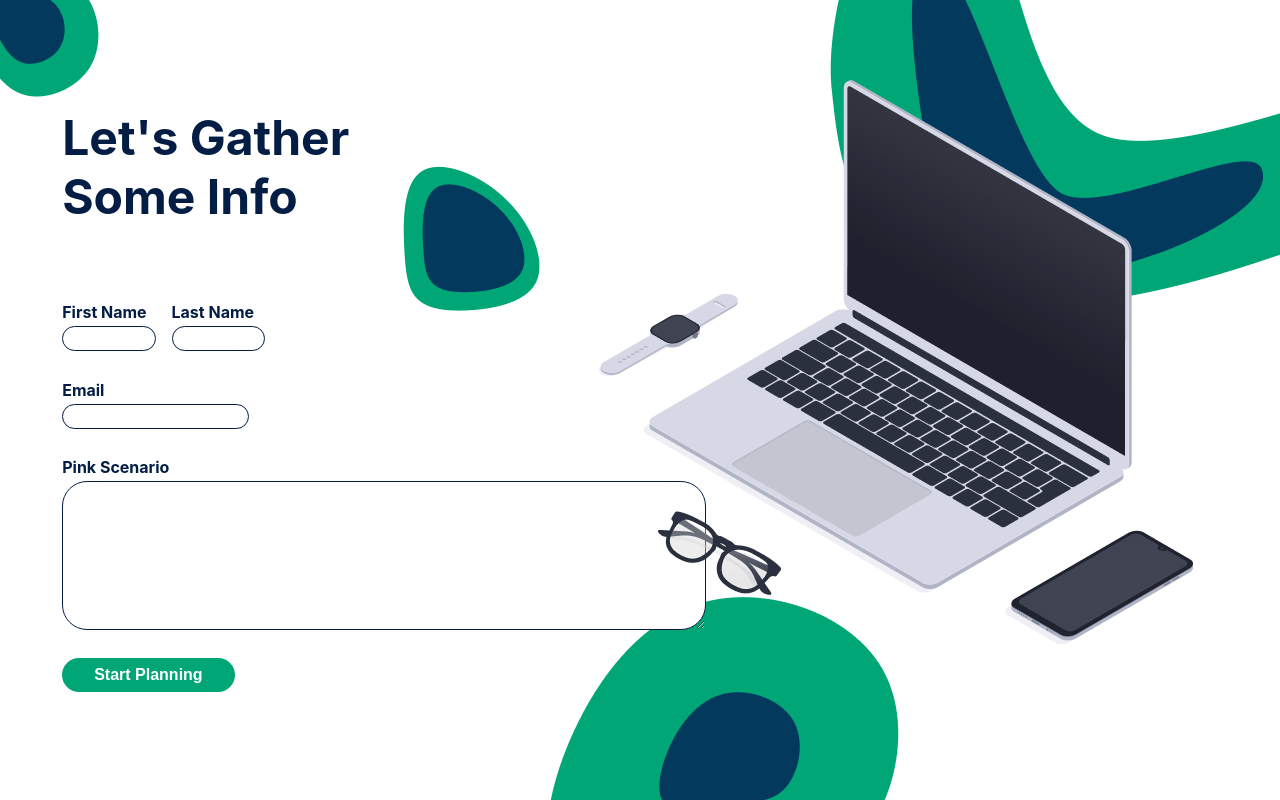
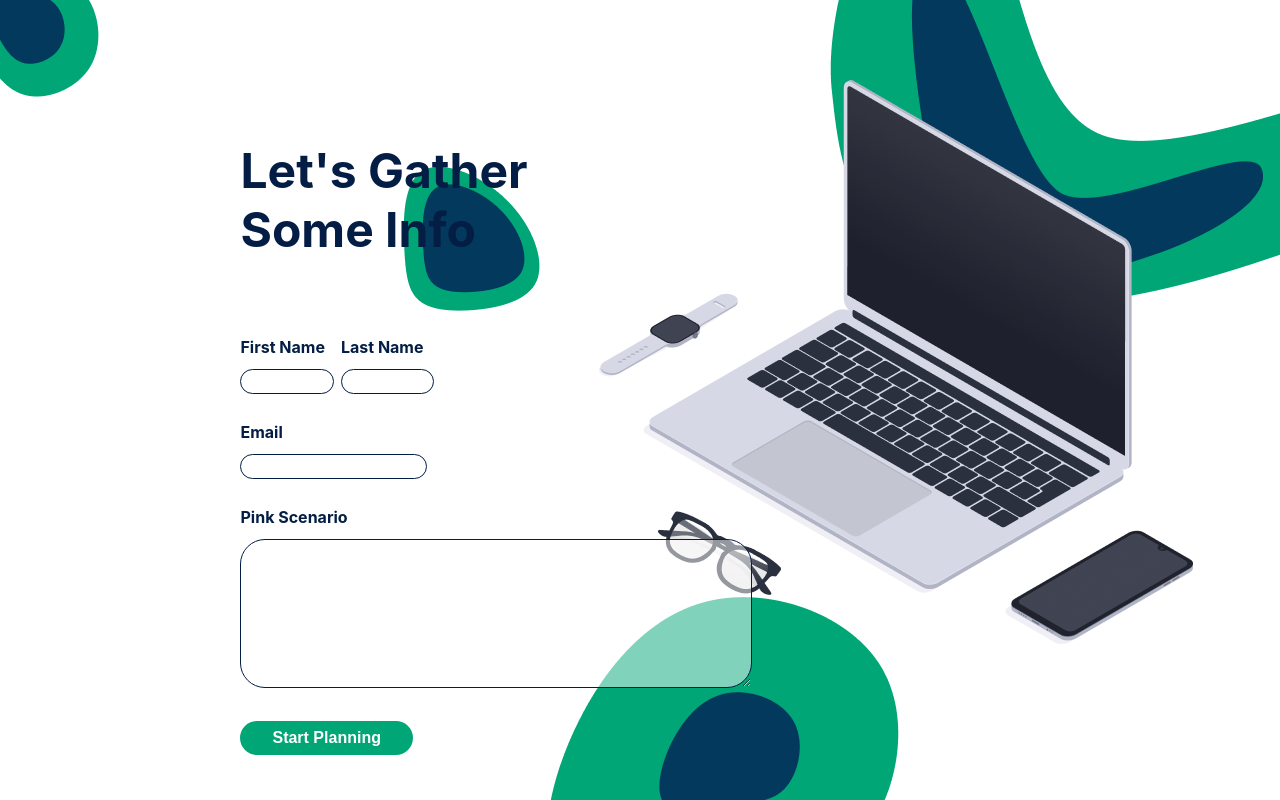
Before and after one commit to Jamalfox85/goal-tracker, a React (Create React App) app: page / in a window 1280 px wide. Built offline with nearby package versions, Linux system fonts and the light colour scheme.

Commit message:
Completed tier 2 revision of landing page. Gave button a visual indicator on hover. Resolved issue with inputs moving other input fields on focus. Gave text proper wrapping on laptop screen. Prevented form submission unless all fields had values.

```diff
--- a/src/components/CustomerInfo/CustomerInfo/CustomerInfo.css
+++ b/src/components/CustomerInfo/CustomerInfo/CustomerInfo.css
@@ -67,6 +67,7 @@
 
 .customer-info-wrapper .user-info .user-info-laptop-text {
   height: 150px;
+  width: 200px;
   display: -webkit-box;
   display: -ms-flexbox;
   display: flex;
@@ -85,16 +86,24 @@
   -webkit-transform: rotate(25deg);
           transform: rotate(25deg);
   font-family: "Courier New", Courier, monospace;
+  text-align: center;
+  margin-left: 2em;
 }
 
 .customer-info-wrapper .user-info .user-info-laptop-text .user-name-laptop-text {
   display: -webkit-box;
   display: -ms-flexbox;
   display: flex;
+  font-weight: bold;
+  color: #00a676;
 }
 
 .customer-info-wrapper .user-info .user-info-laptop-text .user-name-laptop-text p {
   margin-right: 0.5em;
+}
+
+.customer-info-wrapper .user-info .user-info-laptop-text .user-pink-scenario {
+  font-size: 12px;
 }
 
 .customer-info-wrapper .user-info-form {
@@ -160,6 +169,7 @@
 
 .customer-info-wrapper .user-info-form form .pink-scenario textarea {
   padding: 1em;
+  width: 40%;
 }
 
 .customer-info-wrapper .user-info-form form label {
@@ -176,6 +186,8 @@
 
 .customer-info-wrapper .user-info-form form label p {
   margin-bottom: 0.25em;
+  position: relative;
+  top: -2em;
 }
 
 .customer-info-wrapper .user-info-form form label input,
@@ -184,6 +196,9 @@
   border-radius: 25px;
   padding: 0.3em;
   outline: none;
+  position: absolute;
+  z-index: 3;
+  background-color: rgba(255, 255, 255, 0.5);
 }
 
 .customer-info-wrapper .user-info-form form label input:focus,
@@ -200,5 +215,14 @@
   font-weight: bold;
   font-size: 16px;
   padding: 0.5em 2em;
+  position: relative;
+  top: 6em;
+}
+
+.customer-info-wrapper .user-info-form form .user-info-submit-bttn:hover {
+  background-color: #029168;
+  cursor: pointer;
+  -webkit-transition: 0.2s ease;
+  transition: 0.2s ease;
 }
 /*# sourceMappingURL=CustomerInfo.css.map */
--- a/src/components/CustomerInfo/CustomerInfo/CustomerInfo.js
+++ b/src/components/CustomerInfo/CustomerInfo/CustomerInfo.js
@@ -35,6 +35,8 @@ const CustomerInfo = (props) => {
               <input
                 type="text"
                 name="firstName"
+                maxlength="10"
+                required
                 onChange={(event) => setUserFirstName(event.target.value)}
               />
             </label>
@@ -43,6 +45,8 @@ const CustomerInfo = (props) => {
               <input
                 type="text"
                 name="lastName"
+                maxlength="10"
+                required
                 onChange={(event) => setUserLastName(event.target.value)}
               />
             </label>
@@ -52,6 +56,8 @@ const CustomerInfo = (props) => {
             <input
               type="email"
               name="email"
+              maxlength="25"
+              required
               onChange={(event) => setEmail(event.target.value)}
             />
           </label>
@@ -60,6 +66,7 @@ const CustomerInfo = (props) => {
             <textarea
               rows="8"
               cols="75"
+              required
               onChange={(event) => setPinkScenario(event.target.value)}
             ></textarea>
           </label>
@@ -77,7 +84,7 @@ const CustomerInfo = (props) => {
             <p>{userLastName}</p>
           </div>
           <p>{email}</p>
-          <p>{pinkScenario}</p>
+          <p className="user-pink-scenario">{pinkScenario}</p>
         </div>
         <img className="landing-laptop-img" src={laptopImg} alt="laptop svg" />
       </div>
--- a/src/components/CustomerInfo/CustomerInfo/CustomerInfo.scss
+++ b/src/components/CustomerInfo/CustomerInfo/CustomerInfo.scss
@@ -1,5 +1,6 @@
 $base-color: #00a676;
 $accent-dark: #031d44;
+$hover-color: #029168;
 
 .customer-info-wrapper {
   height: 100vh;
@@ -49,6 +50,7 @@ $accent-dark: #031d44;
     }
     .user-info-laptop-text {
       height: 150px;
+      width: 200px;
       display: flex;
       flex-direction: column;
       justify-content: space-evenly;
@@ -59,11 +61,18 @@ $accent-dark: #031d44;
       left: 4em;
       transform: rotate(25deg);
       font-family: "Courier New", Courier, monospace;
+      text-align: center;
+      margin-left: 2em;
       .user-name-laptop-text {
         display: flex;
+        font-weight: bold;
+        color: $base-color;
         p {
           margin-right: 0.5em;
         }
+      }
+      .user-pink-scenario {
+        font-size: 12px;
       }
     }
   }
@@ -104,6 +113,7 @@ $accent-dark: #031d44;
       .pink-scenario {
         textarea {
           padding: 1em;
+          width: 40%;
         }
       }
       label {
@@ -113,6 +123,8 @@ $accent-dark: #031d44;
         flex-direction: column;
         p {
           margin-bottom: 0.25em;
+          position: relative;
+          top: -2em;
         }
         input,
         textarea {
@@ -120,6 +132,9 @@ $accent-dark: #031d44;
           border-radius: 25px;
           padding: 0.3em;
           outline: none;
+          position: absolute;
+          z-index: 3;
+          background-color: rgba(255, 255, 255, 0.5);
         }
         input:focus,
         textarea:focus {
@@ -135,6 +150,13 @@ $accent-dark: #031d44;
         font-weight: bold;
         font-size: 16px;
         padding: 0.5em 2em;
+        position: relative;
+        top: 6em;
+      }
+      .user-info-submit-bttn:hover {
+        background-color: $hover-color;
+        cursor: pointer;
+        transition: 0.2s ease;
       }
     }
   }
```
Also changed, not shown: 1 other file (tests, documents, lock files or other folders).
